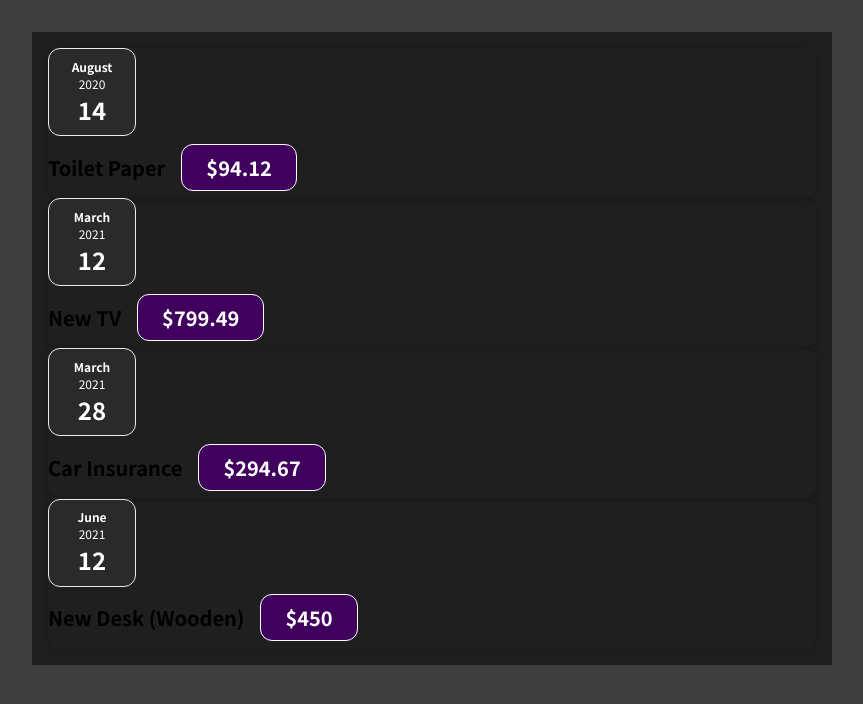
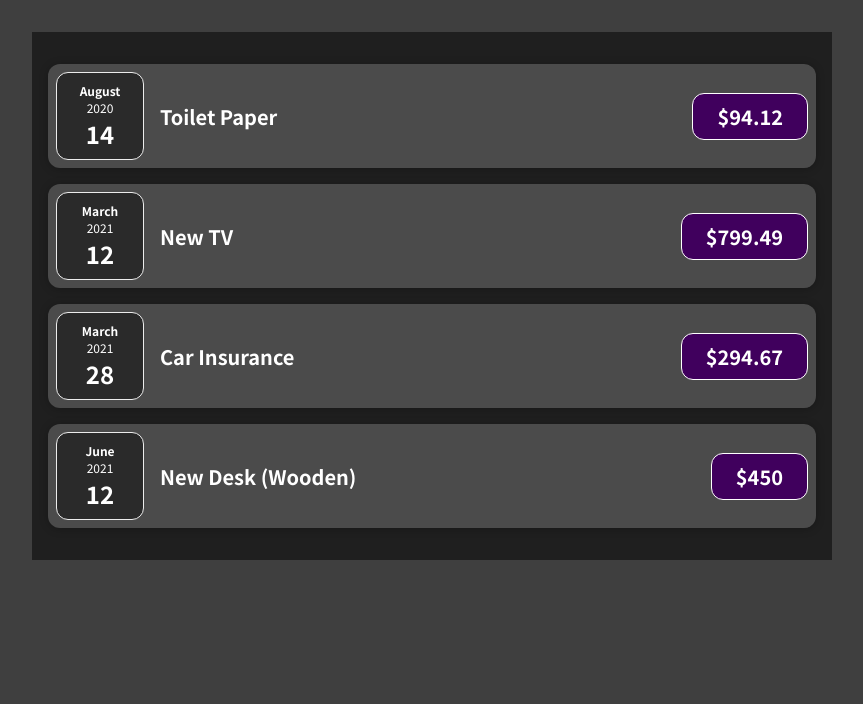
Before and after one commit to Lumi669/reactFullGuide, a JavaScript app in the folder react-complete-guide/: page / in a window 1280 px wide. Shown: the top 704 px of the page, without its empty margins (208-1071 px from the left). Built offline with nearby package versions, Linux system fonts and the light colour scheme.

Commit message:
composition continue

```diff
--- a/react-complete-guide/src/components/Card.js
+++ b/react-complete-guide/src/components/Card.js
@@ -1,7 +1,9 @@
 import "./Card.css";
 
 function Card(props) {
-  return <div className="card">{props.children}</div>;
+  //any value set on the props will be added to the long string named classes, which will then be set to the div inside the card.
+  const classes = "card " + props.className;
+  return <div className={classes}>{props.children}</div>;
 }
 
 export default Card;
```
